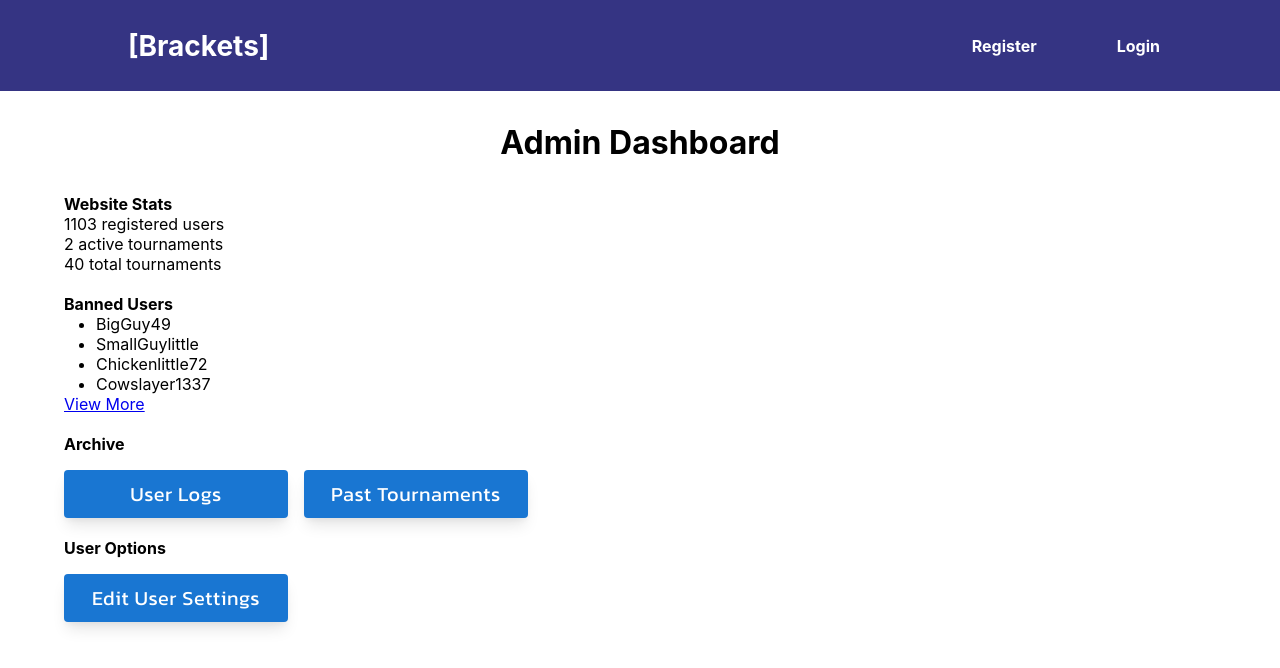
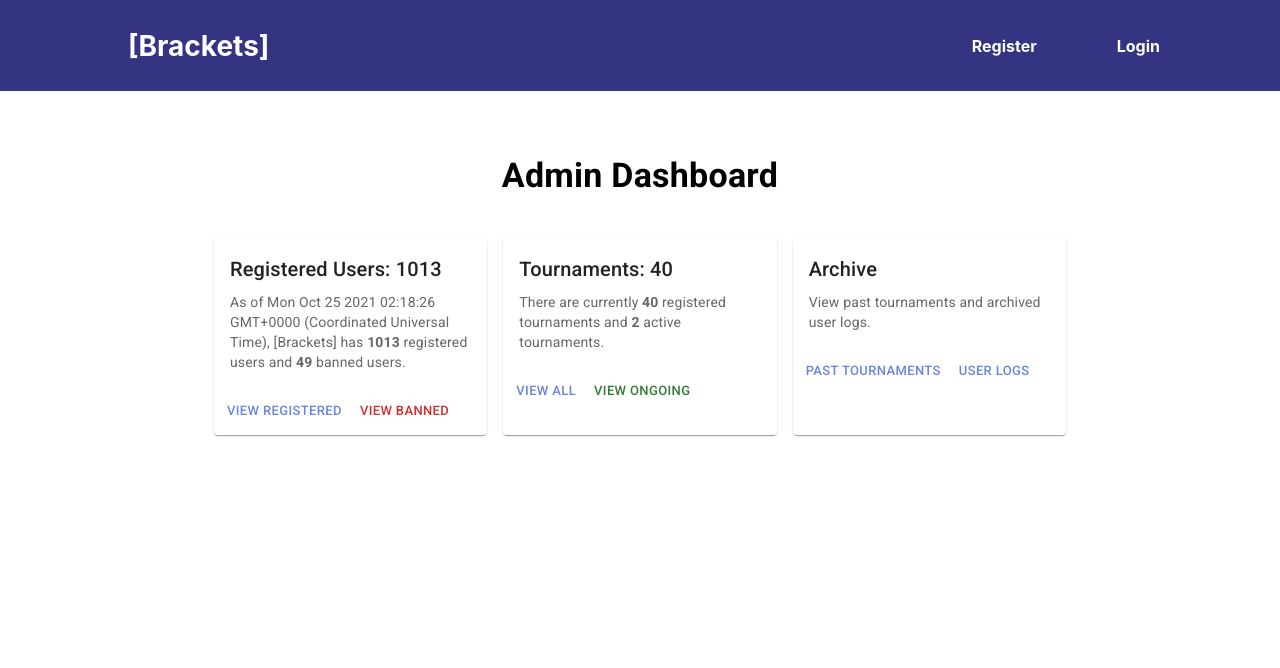
Before and after one commit to MastaCoder/-Brackets-, a React (Create React App) app in the folder frontend/: page /admin in a window 1280 px wide. Shown: the top 668 px of the page. Built offline with nearby package versions, Linux system fonts and the light colour scheme.

Commit message:
Removes inline styling on some comps

```diff
--- a/frontend/src/components/Button/Button.js
+++ b/frontend/src/components/Button/Button.js
@@ -2,7 +2,7 @@ import Styles from "./Button.module.css"
 
 export default function Button (props) {
     return (
-        <button className={`${Styles.btn} ${props.className}`} style={{...props.cs}}>
+        <button className={`${Styles.btn} ${props.className}`}>
             {props.children}
         </button>
     )
--- a/frontend/src/components/Button/Button.module.css
+++ b/frontend/src/components/Button/Button.module.css
@@ -18,8 +18,6 @@
     font-family: "Kanit", sans-serif;
     font-weight: 500;
     font-size: 0.875rem;
-    line-height: 1.75;
-    letter-spacing: 0.02857em;
     min-width: 64px;
     padding: 6px;
     border-radius: 4px;
--- a/frontend/src/components/Tournaments/TournamentList/TournamentCardList.js
+++ b/frontend/src/components/Tournaments/TournamentList/TournamentCardList.js
@@ -1,14 +1,14 @@
 import TournamentCard from "../TournamentCard/TournamentCard";
-import Styles from "./TournamentCardList.module.css";
+import Styles from "./TournamentList.module.css";
 
 export default function TournamentList(props) {
   return (
-    <div style={{ margin: "4rem 8rem" }}>
+    <div>
       <h2>{props.header}</h2>
       <div className={Styles.tournamentsContainer}>
         {props.tournaments.map((tournament, index) => {
           return (
-            <div style={{ margin: "2rem 2rem 2rem 0" }}>
+            <div>
               <TournamentCard
                 key={index}
                 title={tournament.tournamentTitle}
--- a/frontend/src/components/Tournaments/TournamentList/TournamentCardList.module.css
+++ /dev/null
@@ -1,4 +0,0 @@
-.tournamentsContainer {
-    display: flex;
-    flex-wrap: wrap;
-}
--- /dev/null
+++ b/frontend/src/components/Tournaments/TournamentList/TournamentList.js
@@ -0,0 +1,14 @@
+import Styles from "./TournamentList.module.css";
+
+export default function TournamentList(props) {
+  return (
+    <div>
+      <h2>{props.header}</h2>
+      <ul>{props.tournaments.map((tournmanet, index) => {
+          return (
+            <li key={index}>{tournmanet.tournamentTitle}</li>
+          );
+      })}</ul>
+    </div>
+  );
+}
--- /dev/null
+++ b/frontend/src/components/Tournaments/TournamentList/TournamentList.module.css
@@ -0,0 +1,12 @@
+.tournamentsContainer {
+    display: flex;
+    flex-wrap: wrap;
+}
+
+.tournamentsContainer > div {
+    margin: 2rem 2rem 2rem 0;
+}
+
+ul {
+    padding-left: 3rem;
+}
--- a/frontend/src/views/Dashboards/AdminDashboard/AdminDashboard.js
+++ b/frontend/src/views/Dashboards/AdminDashboard/AdminDashboard.js
@@ -1,62 +1,78 @@
-import Button from "../../../components/Button/Button";
-import Styles from "./AdminDashboard.module.css";
-import { useState } from "react";
-import { Link } from "react-router-dom";
+import { Container, Box, Button, CardContent, Card, CardActions, Typography, Grid } from "@mui/material";
+import { useAuth } from "../../../hooks/Auth";
+import { useHistory } from "react-router";
 
-export default function AdminDashboard() {
-  const [stats, setStats] = useState({
-    userCount: 1103,
-    activeTournaments: 2,
-    totalTournaments: 40,
-  });
-  const [bannedUsers, setBannedUsers] = useState([
-    { username: "BigGuy49", offence: "being too good" },
-    { username: "SmallGuylittle", offence: "being too good" },
-    { username: "Chickenlittle72", offence: "being too good" },
-    { username: "Cowslayer1337", offence: "being too good" },
-    { username: "LittleBoi42", offence: "being too good" },
-  ]);
+export default function AdminDashboard(props) {
+  const cardStyles = {
+    height: "100%",
+  };
 
   return (
-    <div>
-      <h1 style={{ textAlign: "center", margin: "2rem 0" }}>Admin Dashboard</h1>
+    <Container component="main" maxWidth="md">
+      <Box
+        sx={{
+          mt: 8,
+          display: 'flex',
+          flexDirection: 'column',
+          alignItems: 'center',
+        }}
+      >
+        <Typography variant="h4" sx={{ mb: 5, fontWeight: "bold" }}>
+          Admin Dashboard
+        </Typography>
+        <Grid container spacing={2}>
+          <Grid item xs={4}>
+            <Card style={cardStyles}>
+              <CardContent>
+                <Typography gutterBottom variant="h6" component="div">
+                  Registered Users: 1013
+                </Typography>
+                <Typography variant="body2" color="text.secondary">
+                  As of { Date().toLocaleString() }, [Brackets] has <strong>1013</strong> registered users and <strong>49</strong> banned users.
+                </Typography>
+              </CardContent>
+              <CardActions>
+                <Button size="small">View Registered</Button>
+                <Button size="small" color="error">View Banned</Button>
+              </CardActions>
+            </Card>
+          </Grid>
 
-      <div style={{ margin: "0 4rem" }}>
-        <div>
-          <h4>Website Stats</h4>
-          <p>{stats.userCount} registered users</p>
-          <p>{stats.activeTournaments} active tournaments</p>
-          <p>{stats.totalTournaments} total tournaments</p>
-        </div>
+          <Grid item xs={4}>
+            <Card style={cardStyles}>
+              <CardContent>
+                <Typography gutterBottom variant="h6" component="div">
+                  Tournaments: 40
+                </Typography>
+                <Typography variant="body2" color="text.secondary">
+                  There are currently <strong>40</strong> registered tournaments and <strong>2</strong> active tournaments.
+                </Typography>
+              </CardContent>
+              <CardActions>
+                <Button size="small">View All</Button>
+                <Button size="small" color="success">View Ongoing</Button>
+              </CardActions>
+            </Card>
+          </Grid>
 
-        <br></br>
-        <div>
-          <h4>Banned Users</h4>
-          <ul style={{ paddingLeft: "2rem" }}>
-            {bannedUsers.slice(0, 4).map((user, index) => {
-              return <li key={index}>{user.username}</li>;
-            })}
-          </ul>
-          {bannedUsers.length > 4 && <Link to="/">View More</Link>}
-        </div>
-
-        <br></br>
-        <div>
-          <h4>Archive</h4>
-          <div>
-            <Button className={Styles.btn}>User Logs</Button>
-            <Button className={Styles.btn}>Past Tournaments</Button>
-          </div>
-        </div>
-
-        <br></br>
-        <div>
-          <h4>User Options</h4>
-          <Link to="/profile" style={{textDecoration: "none"}}>
-            <Button className={Styles.btn}>Edit User Settings</Button>
-          </Link>
-        </div>
-      </div>
-    </div>
-  );
-}
+          <Grid item xs={4}>
+            <Card style={cardStyles}>
+              <CardContent>
+                <Typography gutterBottom variant="h6" component="div">
+                  Archive
+                </Typography>
+                <Typography variant="body2" color="text.secondary">
+                  View past tournaments and archived user logs.
+                </Typography>
+              </CardContent>
+              <CardActions>
+                <Button size="small">Past Tournaments</Button>
+                <Button size="small">User Logs</Button>
+              </CardActions>
+            </Card>
+          </Grid>
+        </Grid>
+      </Box>
+    </Container>
+  )
+};
--- a/frontend/src/views/Dashboards/UserDashboard/UserDashboard.js
+++ b/frontend/src/views/Dashboards/UserDashboard/UserDashboard.js
@@ -1,5 +1,7 @@
 import { useState } from "react";
-import TournamentList from "../../../components/Tournaments/TournamentList/TournamentCardList";
+import TournamentCardList from "../../../components/Tournaments/TournamentList/TournamentCardList";
+import TournamentList from "../../../components/Tournaments/TournamentList/TournamentList";
+import Styles from "./UserDashboard.module.css";
 
 export default function UserDashboard() {
   const [tournaments, setTournaments] = useState([
@@ -12,7 +14,7 @@ export default function UserDashboard() {
       status: "On-going",
     },
     {
-      tournamentTitle: "Tournament 1",
+      tournamentTitle: "Tournament 2",
       tournamentDescription: "This is a league tournament!",
       teams: 50,
       members: 50,
@@ -20,7 +22,7 @@ export default function UserDashboard() {
       status: "On-going",
     },
     {
-      tournamentTitle: "Tournament 1",
+      tournamentTitle: "Tournament 3",
       tournamentDescription: "This is a league tournament!",
       teams: 50,
       members: 50,
@@ -28,7 +30,7 @@ export default function UserDashboard() {
       status: "On-going",
     },
     {
-      tournamentTitle: "Tournament 1",
+      tournamentTitle: "Tournament 4",
       tournamentDescription: "This is a league tournament!",
       teams: 50,
       members: 50,
@@ -39,8 +41,11 @@ export default function UserDashboard() {
 
   return (
     <div>
-      <h1 style={{ textAlign: "center", margin: "2rem 0" }}>User Dashboard</h1>
-      <TournamentList header="Current Tournaments" tournaments={tournaments}/>
+      <h1>User Dashboard</h1>
+      <div className={Styles.tournamentListsContainer}>
+        <TournamentCardList header="Current Tournaments" tournaments={tournaments}/>
+        <TournamentList header="Past Tournaments" tournaments={tournaments} />
+      </div>
     </div>
   );
 }
--- a/frontend/src/views/Dashboards/UserDashboard/UserDashboard.module.css
+++ b/frontend/src/views/Dashboards/UserDashboard/UserDashboard.module.css
@@ -3,3 +3,12 @@
     display: flex;
     flex-wrap: wrap;
 }
+
+h1 {
+    text-align: center;
+    margin: 2rem 0;
+}
+
+.tournamentListsContainer {
+    margin: 4rem 8rem;
+}
```
Also changed, not shown: frontend/src/views/AdminDashboard.js (deleted, +0 -79 lines).
